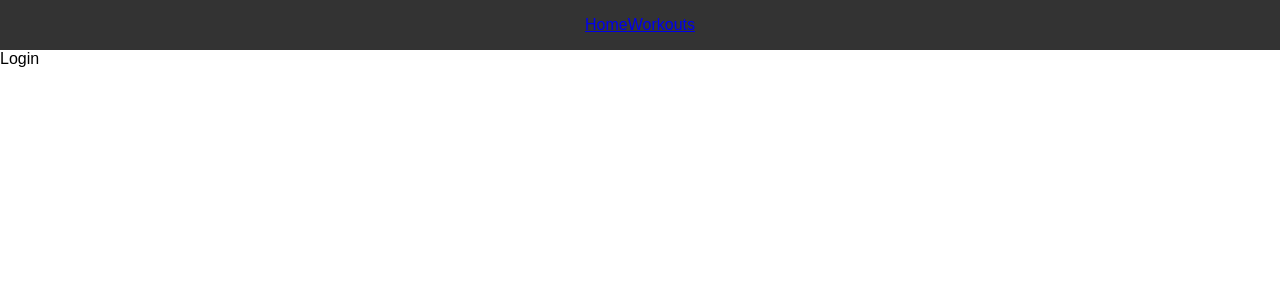
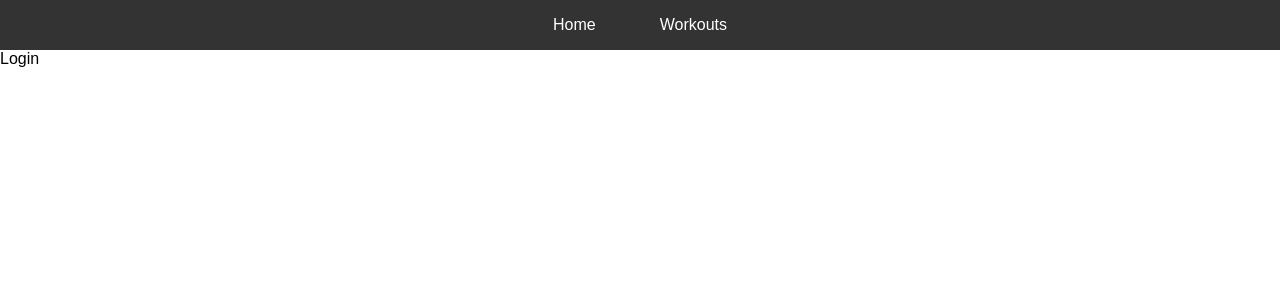
Before and after one commit to nilssonjn/webdev-vue, a Vue app: page / in a window 1280 px wide. Shown: the top 300 px of the page. Built offline with nearby package versions, Linux system fonts and the light colour scheme.

Commit message:
add style for links

```diff
--- a/src/components/Navbar.vue
+++ b/src/components/Navbar.vue
@@ -23,4 +23,12 @@ const isActiveLink = (routePath) => {
     text-align: center;
   }
 
+  nav a {
+    color: white;
+    text-decoration: none;
+    margin: 0 1rem;
+    padding: 0.5rem 1rem;
+    transition: background-color 0.3s;
+  }
+
 </style>
```
